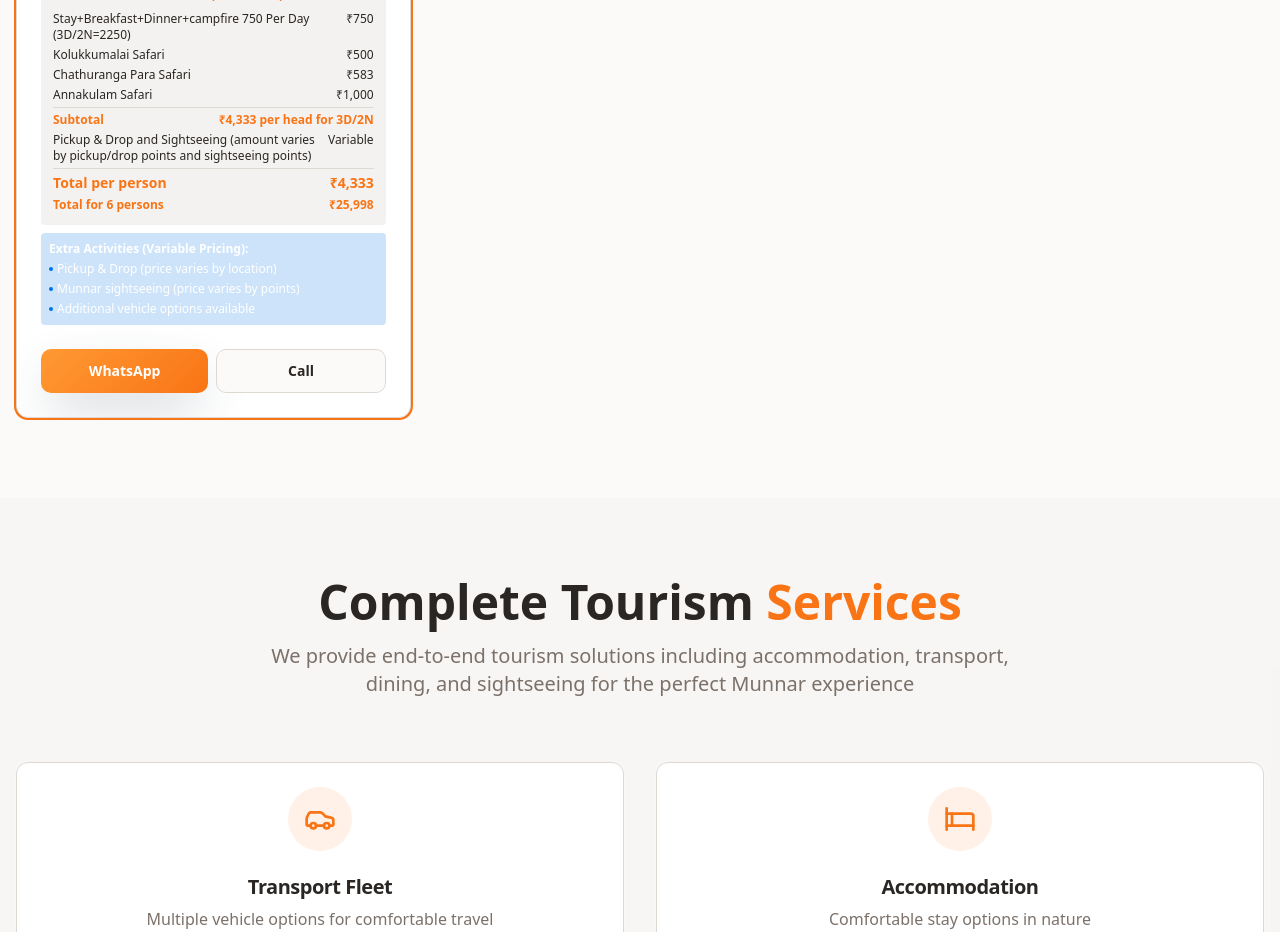
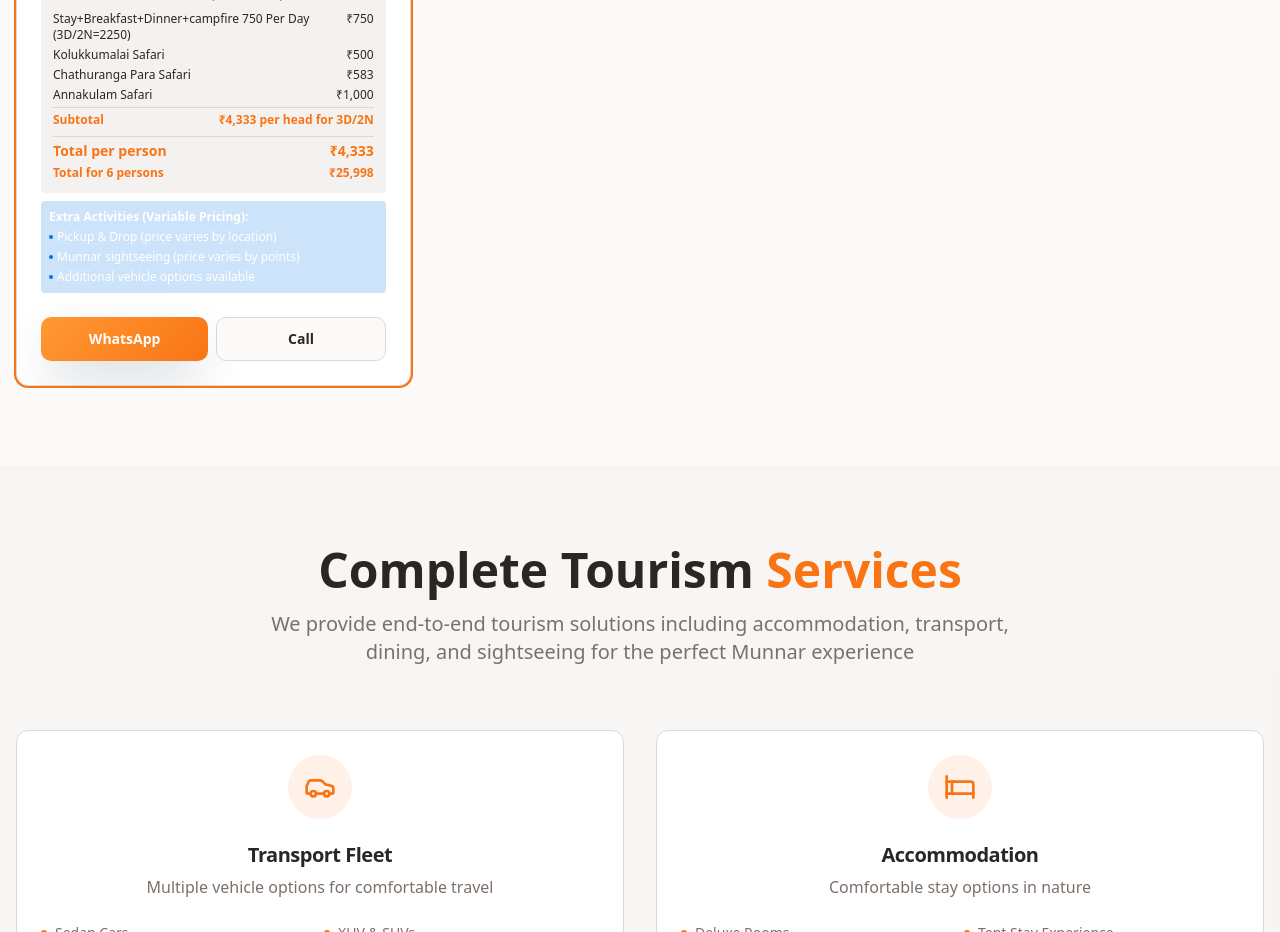
Before and after one commit to maharajachinnakana/munnar-sunrise-safari, a React (Vite) app: page / in a window 1280 px wide. Shown: the part 2380-3312 px from the top of the page. Built offline with nearby package versions, Linux system fonts and the light colour scheme.

Commit message:
Visual edit in Lovable
Edited UI in Lovable

```diff
--- a/src/components/SafariPackages.tsx
+++ b/src/components/SafariPackages.tsx
@@ -67,8 +67,6 @@ const SafariPackages = () => {
         annakulam: { price: "₹1,000", description: "Annakulam Safari" },
         subtotal: "₹4,333 per head for 3D/2N",
         extraCharges: {
-          price: "Variable",
-          description: "Pickup & Drop and Sightseeing (amount varies by pickup/drop points and sightseeing points)",
         },
       },
       highlights: ["Stay in Rooms/Tents", "Breakfast & Dinner included", "3 Types of Safari", "Camp Fire", "Professional coordination"],
```
